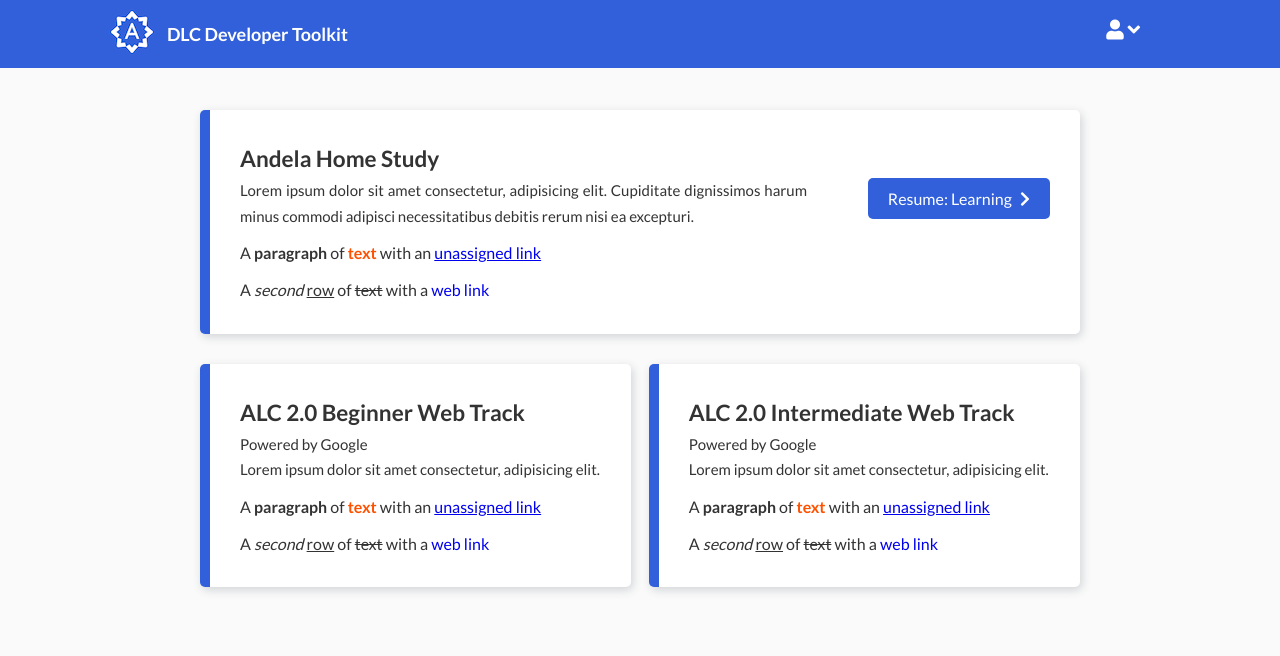
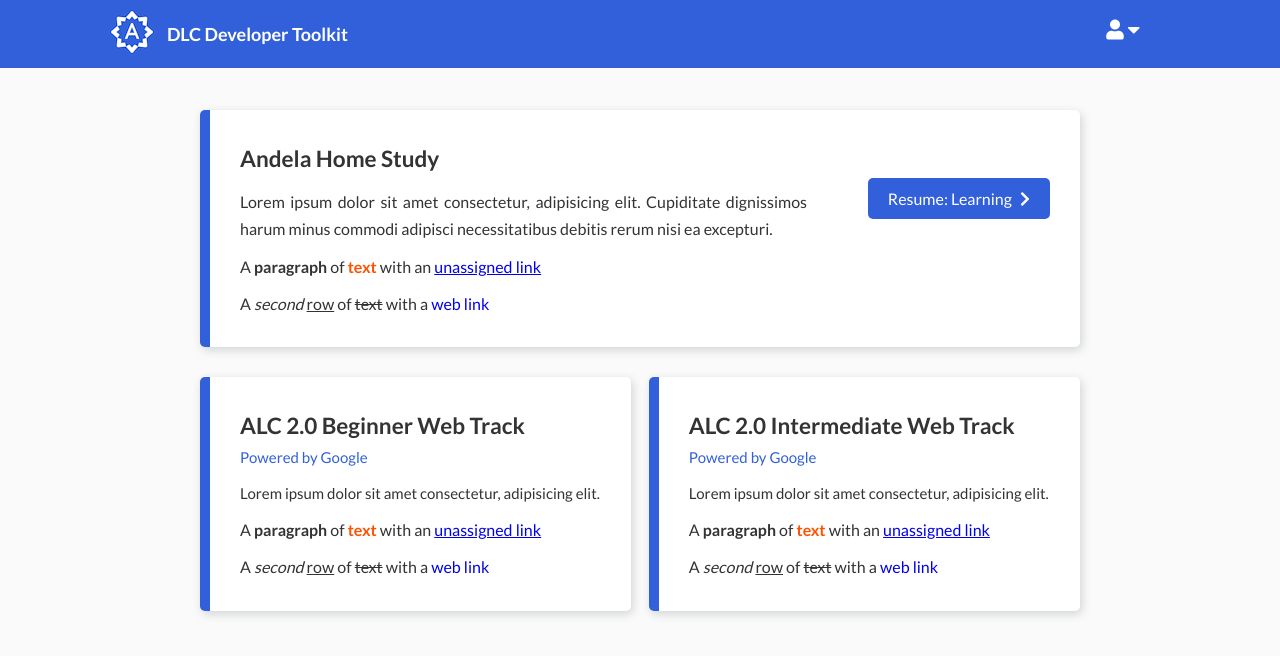
Before and after one commit to Chrismarcel/homestudy-ui, a website: page classroom.html in a window 1280 px wide. Drawn offline with Linux system fonts and the light colour scheme.

Commit message:
Modify color of credits text

```diff
--- a/classroom.html
+++ b/classroom.html
@@ -23,21 +23,21 @@
             </span>
         </a>
         <div class="header__menu-items">
-            <a href="#" class="header__profile" id="profile-icon">
+            <a href="./course-list.html" class="header__profile" id="profile-icon">
                 <i class="fas fa-user"></i>
-                <i class="fas fa-angle-down"></i>
+                <i class="fas fa-caret-down"></i>
             </a>
         </div>
     </header>
     <!-- End Header -->
-    <!-- Begin homepage main content -->
+    <!-- Begin classroom content -->
     <main class="content">
         <div class="content__current">
             <section class="card content__card">
-                <h2 class="content__header header-lg">Andela Home Study</h2>
+                <h2 class="text--header text--header-lg">Andela Home Study</h2>
                 <div class="col current-course">
                     <div class="content__text col__item">
-                        <p>
+                        <p class="text">
                             Lorem ipsum dolor sit amet consectetur, adipisicing elit. Cupiditate dignissimos
                             harum minus commodi adipisci necessitatibus debitis rerum
                             nisi ea excepturi.
@@ -56,7 +56,7 @@
                             <a href="#"> web link</a>
                         </p>
                     </div>
-                    <a href="#" class="btn btn--primary col__item">Resume: Learning
+                    <a href="./course-list.html" class="btn btn--primary col__item">Resume: Learning
                         <i class="btn--icon fas fa-chevron-right"></i>
                     </a>
                 </div>
@@ -64,8 +64,8 @@
         </div>
         <div class="content__tracks col">
             <section class="card content__card col__item">
-                <h2 class="content__header header-sm">ALC 2.0 Beginner Web Track</h2>
-                <span class="credits sub-title">Powered by Google</span>
+                <h2 class="text--header text--header-sm">ALC 2.0 Beginner Web Track</h2>
+                <span class="text--credits">Powered by Google</span>
                 <p class="content__text">
                     Lorem ipsum dolor sit amet consectetur, adipisicing elit.
                 </p>
@@ -84,8 +84,8 @@
                 </p>
             </section>
             <section class="card content__card col__item">
-                <h2 class="content__header header-sm">ALC 2.0 Intermediate Web Track</h2>
-                <span class="credits sub-title">Powered by Google</span>
+                <h2 class="text--header text--header-sm">ALC 2.0 Intermediate Web Track</h2>
+                <span class="text--credits">Powered by Google</span>
                 <p class="content__text">
                     Lorem ipsum dolor sit amet consectetur, adipisicing elit.
                 </p>
@@ -105,7 +105,7 @@
             </section>
         </div>
     </main>
-    <!-- End homepage main content -->
+    <!-- End classroom content -->
     <footer class="footer">
         <!-- Footer content goes in here -->
     </footer>
```
